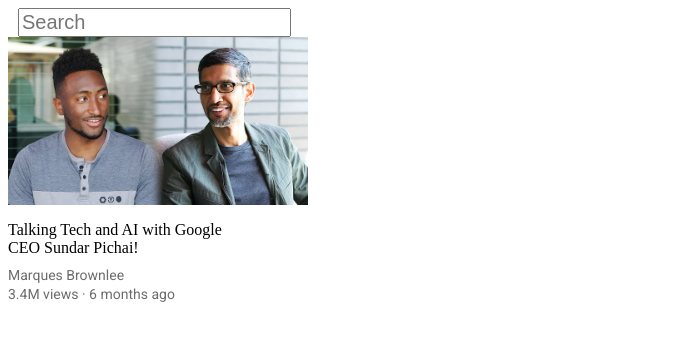
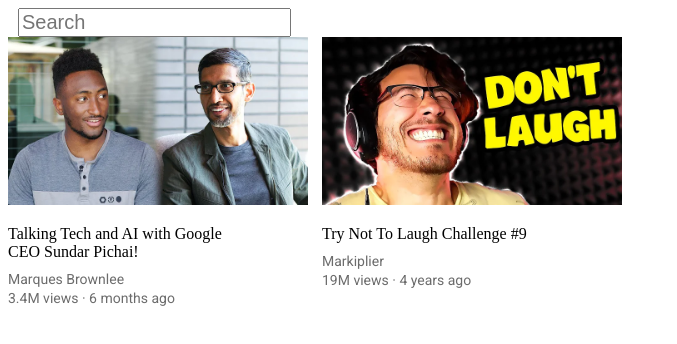
Before and after one commit to Abhijeet-KC/youtube_clone, a plain HTML site: page youtube.html in a window 1280 px wide. Shown: the whole page, without its empty margins (0-677 px from the left). Drawn offline with Linux system fonts and the light colour scheme.

Commit message:
thumnail-2

```diff
--- a/youtube.css
+++ b/youtube.css
@@ -1,11 +1,12 @@
 .search-bar{
     font-size: 20px;
     margin-left: 10px;
+    display: block;
 }
 
 .thumbnail{
     width: 300px;
-    display: block;
+
 }
 
 .video-title{
@@ -19,3 +20,10 @@
     color: rgb(108, 108, 108);
     font-family: Roboto;
 }
+
+.div-container{
+    width: 300px;
+    display: inline-block;
+    vertical-align: top;
+    margin-right: 10px;
+}
--- a/youtube.html
+++ b/youtube.html
@@ -11,12 +11,20 @@
         <input class="search-bar" type="text"
          placeholder="Search">
          <div class="div-container">
-        <img class="thumbnail" src="thumbnails/thumbnail-1.webp" alt="mkbhd and sundar pichai">
+         <img class="thumbnail" src="thumbnails/thumbnail-1.webp" alt="mkbhd and sundar pichai">
          <p class="video-title">
             Talking Tech and AI with Google CEO Sundar Pichai!
         </p>
         <p class="video-author">Marques Brownlee</p>
         <p class="video-desc">3.4M views &#183 6 months ago</p>
         </div>
+        <div class="div-container">
+        <img class="thumbnail" src="thumbnails/thumbnail-2.webp" alt="markiplier">
+         <p class="video-title">
+            Try Not To Laugh Challenge #9
+        </p>
+        <p class="video-author">Markiplier</p>
+        <p class="video-desc">19M views &#183 4 years ago</p>
+        </div>
     </body>
 </html>
```
Also changed, not shown: thumbnails/thumbnail-2.webp (added).
